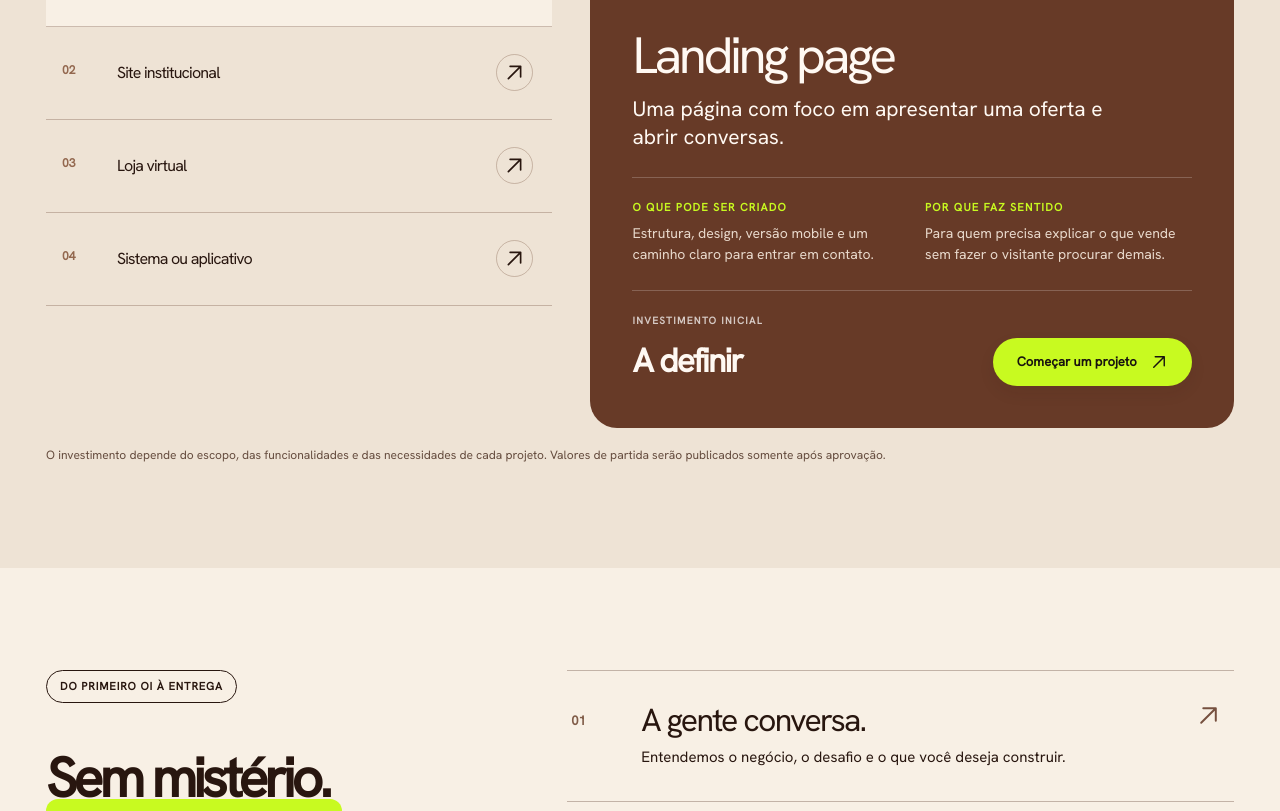
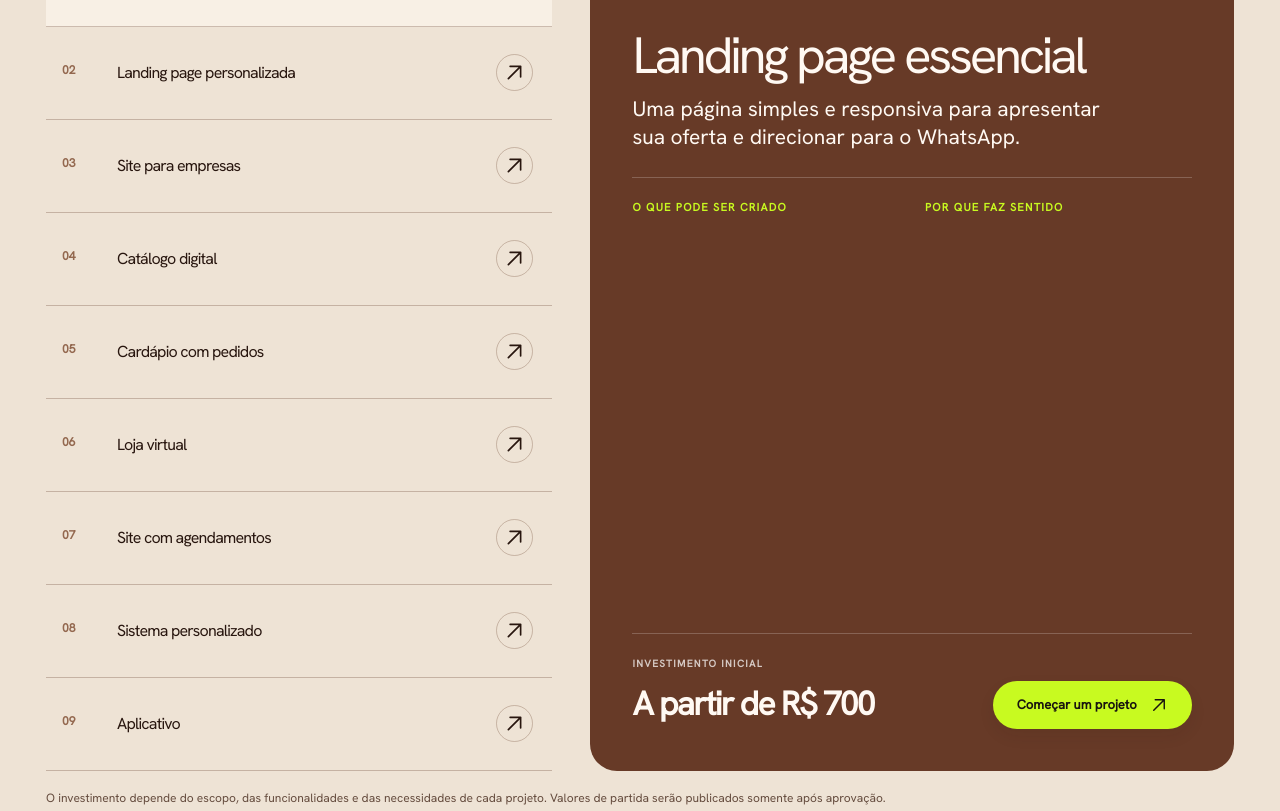
Before and after one commit to palomagl/unica, a React (Vite) app: page / in a window 1280 px wide. Shown: the part 4829-5640 px from the top of the page. Built offline with nearby package versions, Linux system fonts and the light colour scheme.

Commit message:
feat: configurar 9 soluções, preços aprovados e perguntas frequentes

```diff
--- a/src/commercial-content.ts
+++ b/src/commercial-content.ts
@@ -1,53 +1,107 @@
-// Valores em reais aprovados devem ser cadastrados APENAS aqui.
-// null mantém "A definir" e evita publicar preços estimados.
-export type InvestmentId = 'landing' | 'institucional' | 'loja' | 'personalizado'
+// ÚNICA — catálogo comercial centralizado. Valores de entrada informados pela responsável.
+// Os preços não são pacotes fechados: escopo, recursos e serviços externos são avaliados na proposta.
+export type InvestmentCategoryId = 'presenca' | 'vendas' | 'funcionalidades'
 export type InvestmentOption = {
-  id: InvestmentId
+  id: string
+  category: InvestmentCategoryId
   title: string
   summary: string
-  deliverables: string
-  benefit: string
   startingAtBRL: number | null
-  customQuote?: boolean
+  details?: string
 }
+export const investmentCategories: { id: InvestmentCategoryId; label: string; note: string }[] = [
+  { id: 'presenca', label: 'Presença digital', note: 'Para ser encontrado e bem apresentado.' },
+  { id: 'vendas', label: 'Vendas online', note: 'Para facilitar escolhas e pedidos.' },
+  { id: 'funcionalidades', label: 'Funcionalidades', note: 'Para resolver o que seu negócio precisa.' },
+]
+
 export const investments: InvestmentOption[] = [
   {
-    id: 'landing',
-    title: 'Landing page',
-    summary: 'Uma página com foco em apresentar uma oferta e abrir conversas.',
-    deliverables: 'Estrutura, design, versão mobile e um caminho claro para entrar em contato.',
-    benefit: 'Para quem precisa explicar o que vende sem fazer o visitante procurar demais.',
+    id: 'landing-essencial', category: 'presenca', title: 'Landing page essencial',
+    summary: 'Uma página simples e responsiva para apresentar sua oferta e direcionar para o WhatsApp.',
+    startingAtBRL: 700,
+  },
+  {
+    id: 'landing-personalizada', category: 'presenca', title: 'Landing page personalizada',
+    summary: 'Identidade mais exclusiva, elementos próprios e interações pensadas para sua marca.',
+    startingAtBRL: 1490,
+  },
+  {
+    id: 'site-empresas', category: 'presenca', title: 'Site para empresas',
+    summary: 'Serviços, diferenciais, informações e contato organizados de um jeito claro.',
+    startingAtBRL: 1500,
+    details: 'Quantidade de páginas e funcionalidades definida na proposta.',
+  },
+  {
+    id: 'catalogo', category: 'vendas', title: 'Catálogo digital',
+    summary: 'Produtos com fotos e categorias, com pedidos direcionados ao WhatsApp.',
+    startingAtBRL: 990,
+    details: 'Sem checkout online no escopo inicial.',
+  },
+  {
+    id: 'cardapio', category: 'vendas', title: 'Cardápio com pedidos',
+    summary: 'Cardápio digital com categorias e montagem de pedidos para envio por WhatsApp.',
+    startingAtBRL: 1590,
+    details: 'Gestão avançada e pagamentos online são orçados à parte.',
+  },
+  {
+    id: 'loja', category: 'vendas', title: 'Loja virtual',
+    summary: 'E-commerce com catálogo, busca, carrinho, checkout, pagamentos, frete básico e painel de produtos e pedidos.',
+    startingAtBRL: 5900,
+    details: 'Implantação de escopo delimitado com soluções existentes; integrações especiais e recursos avançados são orçados à parte.',
+  },
+  {
+    id: 'agendamento', category: 'funcionalidades', title: 'Site com agendamentos',
+    summary: 'Site integrado a uma ferramenta de agenda para profissionais e estabelecimentos.',
+    startingAtBRL: 2490,
+    details: 'O valor inicial utiliza uma solução de agenda existente, sem desenvolver uma plataforma do zero.',
+  },
+  {
+    id: 'sistema', category: 'funcionalidades', title: 'Sistema personalizado',
+    summary: 'Controle de operações, organização de informações e automação de processos próprios.',
     startingAtBRL: null,
   },
   {
-    id: 'institucional',
-    title: 'Site institucional',
-    summary: 'Seu negócio bem apresentado, com as informações certas no lugar certo.',
-    deliverables: 'Páginas essenciais, serviços, projetos e canais de contato.',
-    benefit: 'Ajuda quem está pesquisando a entender o que você faz e a confiar no seu trabalho.',
+    id: 'aplicativo', category: 'funcionalidades', title: 'Aplicativo',
+    summary: 'Aplicativos e plataformas definidos pelas funcionalidades, público e objetivos do projeto.',
     startingAtBRL: null,
   },
+]
+
+export const faqItems = [
   {
-    id: 'loja',
-    title: 'Loja virtual',
-    summary: 'Uma experiência para mostrar produtos e facilitar pedidos.',
-    deliverables: 'Catálogo navegável e fluxo de compra conforme a operação de cada loja.',
-    benefit: 'Deixa a escolha mais simples e dá mais organização à venda online.',
-    startingAtBRL: null,
+    question: 'Quanto tempo demora para meu projeto ficar pronto?',
+    answer: 'Depende do escopo. Uma landing page simples costuma levar de 5 a 7 dias úteis; um site empresarial, de 10 a 20; e uma loja virtual básica, de 15 a 30. Sistemas e aplicativos têm cronograma próprio. São estimativas confirmadas na proposta, depois de definirmos o escopo e recebermos os materiais.',
   },
   {
-    id: 'personalizado',
-    title: 'Sistema ou aplicativo',
-    summary: 'Uma solução criada em volta de um processo ou ideia específica.',
-    deliverables: 'Funcionalidades e integrações definidas depois de entender o objetivo.',
-    benefit: 'Ajuda a trocar tarefas improvisadas por um fluxo que faça sentido na prática.',
-    startingAtBRL: null,
-    customQuote: true,
+    question: 'Como funciona a contratação?',
+    answer: 'Conversamos sobre a ideia, entendemos o que o negócio precisa e apresentamos uma proposta com funcionalidades, investimento, prazo e condições. Depois da aprovação, começamos o desenvolvimento.',
+  },
+  {
+    question: 'Preciso pagar tudo de uma vez?',
+    answer: 'As condições são definidas na proposta. Dependendo do projeto, podemos combinar o pagamento em etapas.',
+  },
+  {
+    question: 'Domínio e hospedagem estão incluídos?',
+    answer: 'Domínio, hospedagem, banco de dados e outros serviços externos dependem do projeto. Esses custos são apresentados separadamente e, preferencialmente, contratados em nome do cliente.',
+  },
+  {
+    question: 'E a manutenção depois da entrega?',
+    answer: 'Suporte e manutenção podem ser contratados separadamente, conforme o projeto, a frequência das atualizações e o acompanhamento necessário.',
+  },
+  {
+    question: 'Posso pedir alterações depois que ficar pronto?',
+    answer: 'Sim. As revisões previstas na proposta estão incluídas. Alterações posteriores, novas funcionalidades e atualizações são avaliadas e orçadas separadamente.',
+  },
+  {
+    question: 'Vocês criam algo fora do catálogo?',
+    answer: 'Sim. Podemos avaliar ideias, processos e necessidades específicas e propor uma solução personalizada.',
   },
 ]
+
 export const testimonials: Array<{
   quote: string
   name: string
   company: string
   approved: boolean
-}> = [] // Não exibir até receber depoimentos reais autorizados.
+}> = [] // Nenhum depoimento fictício.
```
